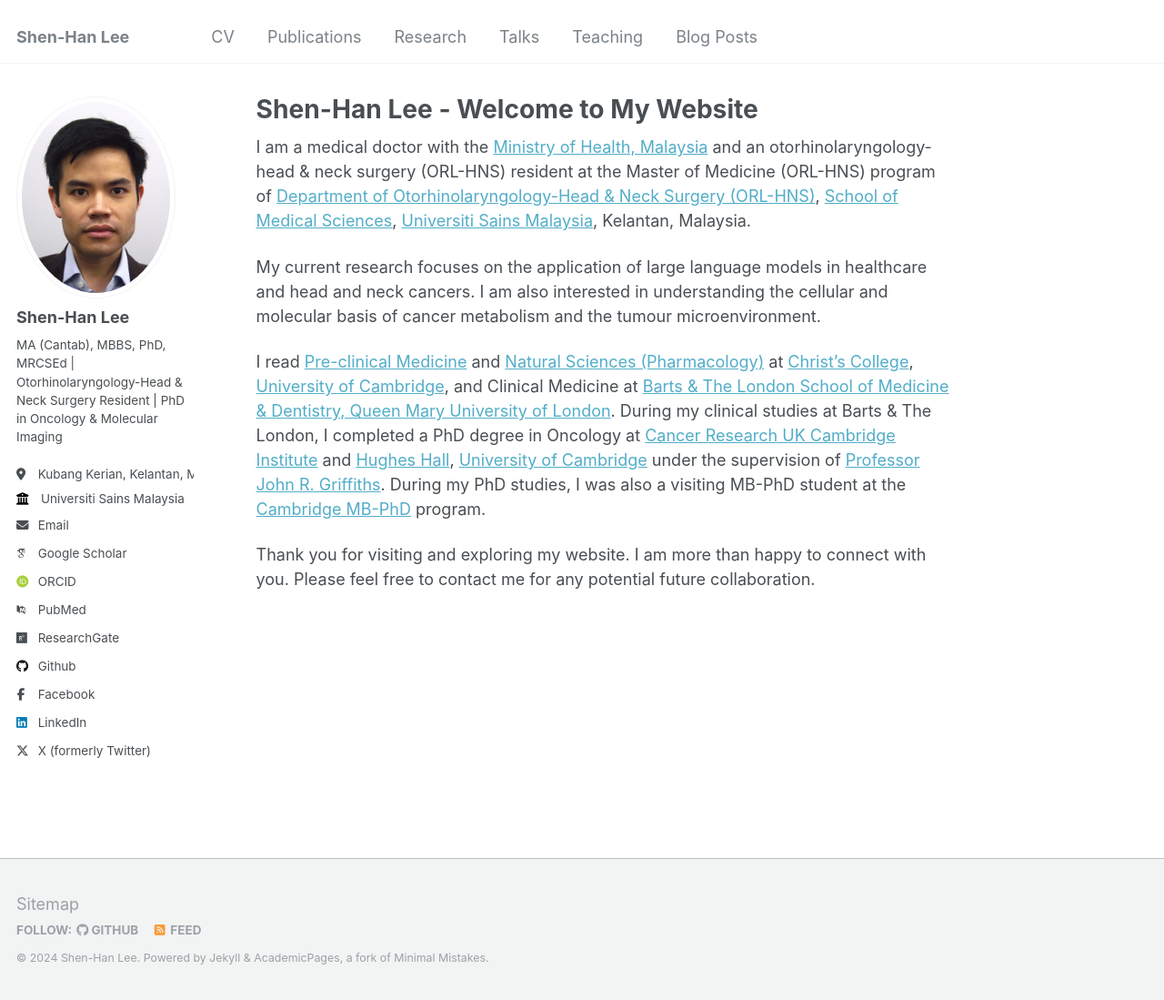
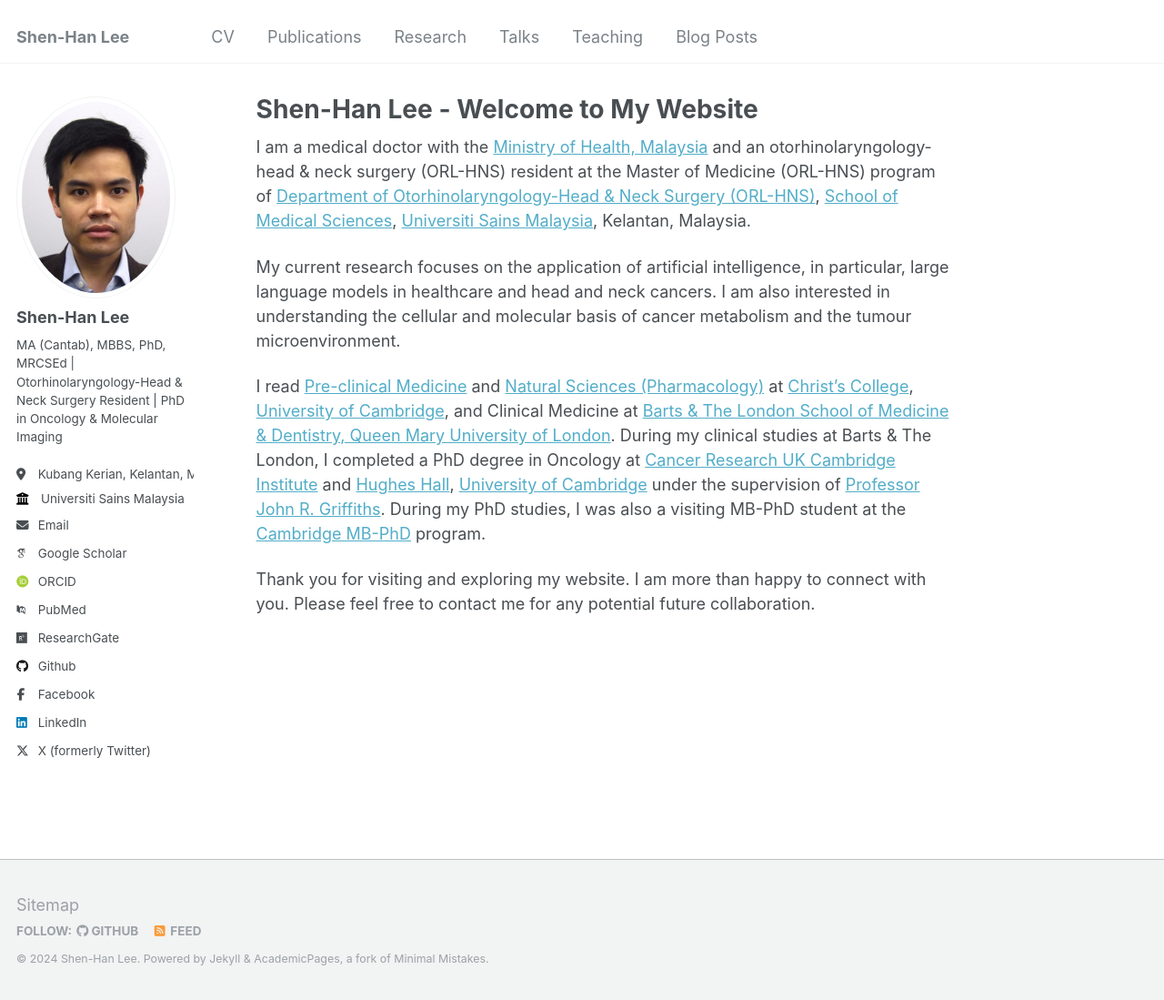
Before and after one commit to shenhanlee/shenhanlee.github.io, a Jekyll site: the page built from _pages/about.md, in a window 1280 px wide and 1099 px high. Shown: the whole window at 91% size. Built offline with Jekyll 4.4.1, drawn with Linux system fonts in a browser that asks for light colours; some web fonts are replaced.

Commit message:
Merge remote-tracking branch 'origin/master'

```diff
--- a/_pages/about.md
+++ b/_pages/about.md
@@ -9,7 +9,7 @@ redirect_from:
 
 I am a medical doctor with the [Ministry of Health, Malaysia](https://www.moh.gov.my/) and an otorhinolaryngology-head & neck surgery (ORL-HNS) resident at the Master of Medicine (ORL-HNS) program of [Department of Otorhinolaryngology-Head & Neck Surgery (ORL-HNS)](https://medic.usm.my/home-orlhns.html), [School of Medical Sciences](https://medic.usm.my/), [Universiti Sains Malaysia](https://www.usm.my/), Kelantan, Malaysia.
 
-My current research focuses on the application of large language models in healthcare and head and neck cancers. I am also interested in understanding the cellular and molecular basis of cancer metabolism and the tumour microenvironment.
+My current research focuses on the application of artificial intelligence, in particular, large language models in healthcare and head and neck cancers. I am also interested in understanding the cellular and molecular basis of cancer metabolism and the tumour microenvironment.
 
 I read [Pre-clinical Medicine](https://www.biology.cam.ac.uk/undergrads/MedST/Current/Course/Years1and2) and [Natural Sciences (Pharmacology)](https://www.phar.cam.ac.uk/undergrads/bbs) at [Christ's College](https://www.christs.cam.ac.uk), [University of Cambridge](https://www.cam.ac.uk), and Clinical Medicine at [Barts & The London School of Medicine & Dentistry, Queen Mary University of London](https://www.qmul.ac.uk/fmd/). During my clinical studies at Barts & The London, I completed a PhD degree in Oncology at [Cancer Research UK Cambridge Institute](https://www.cruk.cam.ac.uk) and [Hughes Hall](https://www.hughes.cam.ac.uk), [University of Cambridge](https://www.cam.ac.uk) under the supervision of [Professor John R. Griffiths](https://crukcambridgecentre.org.uk/users/griffiths). During my PhD studies, I was also a visiting MB-PhD student at the [Cambridge MB-PhD](https://www.medschl.cam.ac.uk/clinical-school-mbphd-course-information) program.
 
```
